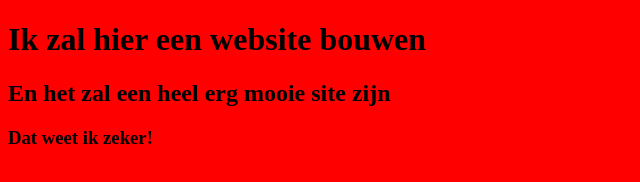
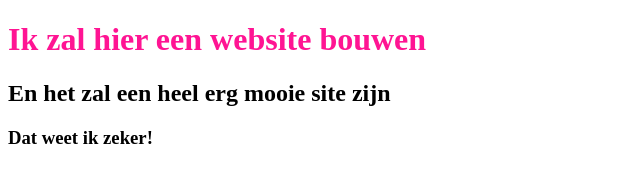
Before and after one commit to fRedelaar/WhereToEat, a plain HTML site: page index.html in a window 1280 px wide. Shown: the whole page, without its empty margins (0-640 px from the left). Drawn offline with Linux system fonts and the light colour scheme.

```diff
--- a/common.css
+++ b/common.css
@@ -1,3 +1,7 @@
 body {
-	background-color: red;
+	background-color: white;
 }
+
+h1 {
+	color: #FF1493
+}
```
